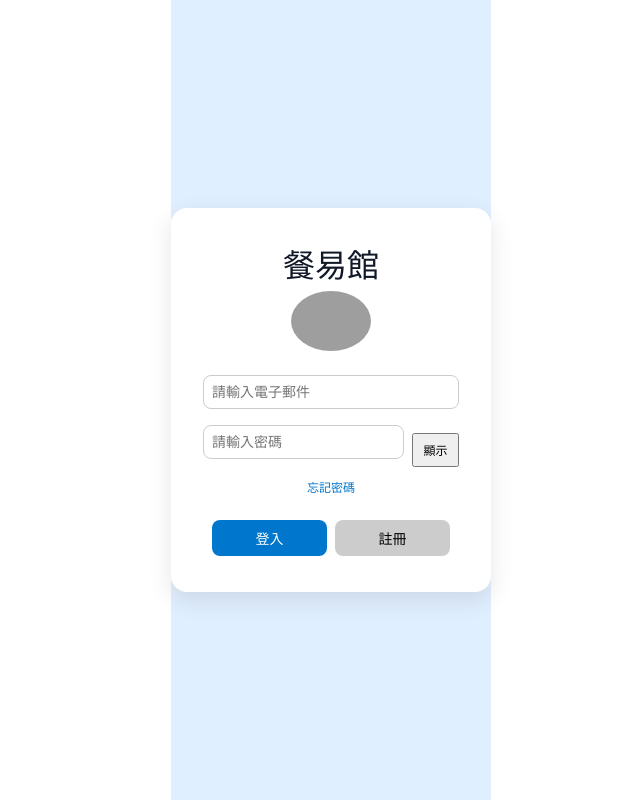
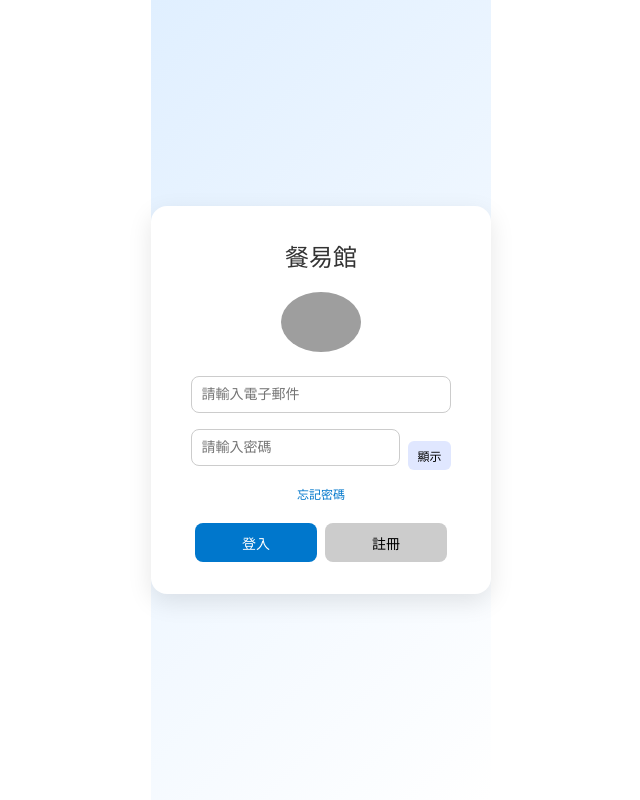
Before and after one commit to russ0044/vue, a Vue app: page / in a window 1280 px wide. Shown: the whole page, without its empty margins (149-789 px from the left). Built offline with nearby package versions, Linux system fonts and the light colour scheme; grey boxes are pictures that could not be loaded.

Commit message:
style: enhance login view

```diff
--- a/src/view/LoginView.vue
+++ b/src/view/LoginView.vue
@@ -1,19 +1,19 @@
 <template>
-
   <div class="login-container">
-    <div class="login-box">  <h1 class="system-title">餐易館</h1>
+    <div class="login-box">
+      <h1 class="system-title">餐易館</h1>
       <div class="avatar">
         <img src="https://cdn-icons-png.flaticon.com/512/149/149071.png" alt="user" />
       </div>
       <input type="email" v-model="email" placeholder="請輸入電子郵件" />
       <div class="password-box">
         <input :type="showPassword ? 'text' : 'password'" v-model="password" placeholder="請輸入密碼" />
-        <button @click="togglePassword">{{ showPassword ? '隱藏' : '顯示' }}</button>
+        <button class="toggle-btn" @click="togglePassword">{{ showPassword ? '隱藏' : '顯示' }}</button>
       </div>
       <a href="#" class="forgot">忘記密碼</a>
       <div class="button-group">
-        <button @click="login">登入</button>
-        <button @click="register">註冊</button>
+        <button class="primary" @click="login">登入</button>
+        <button class="secondary" @click="register">註冊</button>
       </div>
     </div>
   </div>
@@ -22,20 +22,23 @@
 <script setup>
 import { ref } from 'vue'
 import { useRouter } from 'vue-router'
+
 const router = useRouter()
 
 const email = ref('')
 const password = ref('')
 const showPassword = ref(false)
 
-const togglePassword = () => {
+function togglePassword() {
   showPassword.value = !showPassword.value
 }
 
- const login = () =>
-   router.push('/DashBroadView')
-const register = () => {
-   router.push('/role')
+function login() {
+  router.push('/DashBroadView')
+}
+
+function register() {
+  router.push('/role')
 }
 </script>
 
@@ -45,17 +48,23 @@ const register = () => {
   justify-content: center;
   align-items: center;
   height: 100vh;
-  background-color: #e0efff;
+  background: linear-gradient(135deg, #e0efff, #ffffff);
+  font-family: 'Segoe UI', Tahoma, Geneva, Verdana, sans-serif;
 }
 
 .login-box {
-  background-color: #ffffff;
-  padding: 2rem;
+  background: #ffffff;
+  padding: 2rem 2.5rem;
   border-radius: 16px;
   box-shadow: 0 8px 24px rgba(0, 0, 0, 0.1);
-  width: 320px;
+  width: 340px;
   text-align: center;
-  position: relative;
+}
+
+.system-title {
+  margin-bottom: 1rem;
+  font-size: 24px;
+  color: #333333;
 }
 
 .avatar img {
@@ -66,7 +75,7 @@ const register = () => {
 
 input {
   width: 100%;
-  padding: 0.5rem;
+  padding: 0.6rem;
   margin-bottom: 1rem;
   border: 1px solid #ccc;
   border-radius: 8px;
@@ -82,11 +91,18 @@ input {
   flex: 1;
 }
 
-.password-box button {
+.toggle-btn {
   margin-left: 8px;
   padding: 0.4rem 0.6rem;
   font-size: 12px;
   cursor: pointer;
+  border: none;
+  border-radius: 6px;
+  background-color: #e0e7ff;
+}
+
+.toggle-btn:hover {
+  background-color: #c7d2fe;
 }
 
 .forgot {
@@ -97,20 +113,41 @@ input {
   text-decoration: none;
 }
 
+.forgot:hover {
+  text-decoration: underline;
+}
+
+.button-group {
+  display: flex;
+  justify-content: space-between;
+}
+
 .button-group button {
-  width: 45%;
-  padding: 0.5rem;
-  margin: 0.25rem;
+  flex: 1;
+  padding: 0.6rem;
+  margin: 0 0.25rem;
   border: none;
   border-radius: 8px;
   cursor: pointer;
-  background-color: #0077cc;
-  color: white;
   font-size: 14px;
+  transition: background-color 0.3s;
 }
 
-.button-group button:last-child {
-  background-color: #ccc;
-  color: black;
+.button-group .primary {
+  background-color: #0077cc;
+  color: #ffffff;
+}
+
+.button-group .primary:hover {
+  background-color: #005fa3;
+}
+
+.button-group .secondary {
+  background-color: #cccccc;
+  color: #000000;
+}
+
+.button-group .secondary:hover {
+  background-color: #b3b3b3;
 }
 </style>
```
